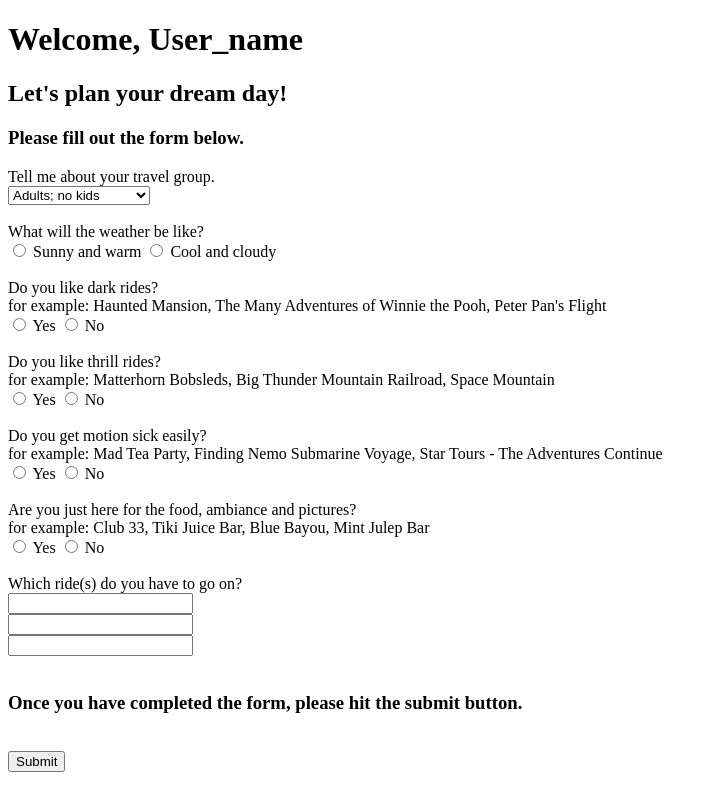
After one commit to jessicalynn1/project, a Flask app: page /form in a window 1280 px wide. The commit adds this page. Shown: the whole page, without its empty margins (0-717 px from the left). Run offline with Flask 2, Linux system fonts and the light colour scheme.

Commit message:
End of day 1/22/22

```diff
--- a/model.py
+++ b/model.py
@@ -29,12 +29,12 @@ class Form(db.Model):
                         autoincrement=True,
                         primary_key=True)
     user_id = db.Column(db.Integer, db.ForeignKey("users.user_id"))
-    question1 = db.Column(db.Boolean)
-    question2 = db.Column(db.Boolean)
+    question1 = db.Column(db.String)
+    question2 = db.Column(db.String)
     question3 = db.Column(db.Boolean)
     question4 = db.Column(db.Boolean)
     question5 = db.Column(db.Boolean)
-    question6 = db.Column(db.String)
+    question6 = db.Column(db.Boolean)
     question7 = db.Column(db.String)
     question8 = db.Column(db.String)
     question9 = db.Column(db.String)
--- a/server.py
+++ b/server.py
@@ -1,9 +1,8 @@
 """this is where you set up routes (to web pages); routes include functions that return render_templates to html pages"""
-
 
 from flask import (Flask, render_template, request, flash, session,
                    redirect)
-# from model import connect_to_db, db
+from model import connect_to_db, db
 import crud
 
 from jinja2 import StrictUndefined
@@ -11,20 +10,80 @@ from jinja2 import StrictUndefined
 app = Flask(__name__)
 app.secret_key = "dev"
 app.jinja_env.undefined = StrictUndefined
+# init_app(app)
 
 
 @app.route("/")
 def welcome_page ():
     """Show the Welcome page"""
 
-    return render_template("template.html")
+    return render_template("homepage.html")
 
-@app.route("/")
+@app.route("/users", methods=["POST"])
+def register_user():
+    """Create a new user."""
+    email = request.form.get("email")
+    password = request.form.get("password")
+
+    user_exist = crud.get_user_by_email(email)
+
+    if user_exist:
+        flash ("This email is already registered on our website. Please log in.")
+    else:
+        user = crud.create_user(email, password)
+        db.session.add(user)
+        db.session.commit()
+        flash ("Account created. Please log in.")
+
+    return redirect ("/")
+
+@app.route("/login", methods=["POST"])
+def log_in():
+    """Existing user log in."""
+
+    email = request.form.get("email")
+    password = request.form.get("password")
+
+    user_exist = crud.get_user_by_email(email)
+    # check_password = crud.check_user_password(password)
+
+    if user_exist:
+        checked_user = crud.check_user_password(email, password)
+        if checked_user:
+            session['pkey'] = checked_user
+            flash ("Success! You are logged in!")
+            return redirect("/form")
+        else:
+            flash ("Wrong password. Please try again.")
+    else:
+        flash ("No match for email entered. Please create an account.")
+
+    return redirect("/")
+
+@app.route("/rides")
 def rides_page ():
-    """Show the itinerary page"""
+    """Show the rides page"""
 
-    return render_template("template.html")
+    return render_template("rides.html")  #just for me to look at
+
+@app.route("/form")
+def form_page ():
+    """Loads form for user"""
+
+    return render_template("form.html")
+
+@app.route("/results")
+def results_page ():
+    """Shows the results of form"""
+
+    return render_template("results.html")
+
+@app.route("/user_itinerary")
+def user_itinerary ():
+    """User's first page upon second login"""
+
+    return render_template("user_itinerary.html")
 
 if __name__ == "__main__":
-    # connect_to_db(app)
+    connect_to_db(app)
     app.run(host="0.0.0.0", debug=True)
--- /dev/null
+++ b/templates/form.html
@@ -0,0 +1,98 @@
+<!-- if new user, then load this page with form (heart of the website) -->
+
+{% extends 'base.html' %}
+
+{% block body %}
+  <h1> Welcome, User_name</h1>
+        <!-- Need to figure out how to get user_name to populate -->
+
+    <h2>Let's plan your dream day!</h2>
+    <h3>Please fill out the form below.</h3>
+
+    <form>
+        Tell me about your travel group.
+    <br>
+    <select name="question1">
+        <option value="Adults; no kids">Adults; no kids</option>
+        <option value="Family; kids under 8">Family; kids under 8</option>
+        <option value="Family; kids over 8">Family; kids over 8</option>
+        <option value="Large group, 6+">Large group, 6+</option>
+    </select>
+  </form>
+  <br>
+
+    <form name="question2">
+        What will the weather be like?
+    <br>
+    <input type="radio" name="weather" value="hot">
+        <label> Sunny and warm </label>
+    <input type="radio" name="weather" value="not hot">
+        <label> Cool and cloudy </label>
+    </form>
+    <br>
+
+    <form name="question3">
+        Do you like dark rides?
+    <br>
+    for example: Haunted Mansion, The Many Adventures of Winnie the Pooh, Peter Pan's Flight
+    <br>
+    <input type="radio" name="dark-ride" value="yes">
+        <label> Yes </label>
+    <input type="radio" name="dark-ride" value="no">
+        <label> No </label>
+    </form>
+    <br>
+
+    <form name="question4">
+        Do you like thrill rides?
+    <br>
+    for example: Matterhorn Bobsleds, Big Thunder Mountain Railroad, Space Mountain
+    <br>
+    <input type="radio" name="thrill-ride" value="yes">
+        <label> Yes </label>
+    <input type="radio" name="thrill-ride" value="no">
+        <label> No </label>
+    </form>
+    <br>
+
+    <form name="question5">
+        Do you get motion sick easily?
+    <br>
+    for example: Mad Tea Party, Finding Nemo Submarine Voyage, Star Tours - The Adventures Continue
+    <br>
+    <input type="radio" name="motion-sick" value="yes">
+        <label> Yes </label>
+    <input type="radio" name="motion-sick" value="no">
+        <label> No </label>
+    </form>
+    <br>
+
+    <form name="question6">
+        Are you just here for the food, ambiance and pictures?
+    <br>
+    for example: Club 33, Tiki Juice Bar, Blue Bayou, Mint Julep Bar
+    <br>
+    <input type="radio" name="thrill-ride" value="yes">
+        <label> Yes </label>
+    <input type="radio" name="thrill-ride" value="no">
+        <label> No </label>
+    </form>
+    <br>
+
+    <form name="question7">
+       Which ride(s) do you have to go on?
+    <br>
+    <input type="text" name="must-ride1">
+    <br>
+    <input type="text" name="must-ride2">
+    <br>
+    <input type="text" name="must-ride3">
+    </form>
+    <br>
+
+    <h3>Once you have completed the form, please hit the submit button.</h3>
+    <br>
+
+    <input type="submit" />
+  </form>
+{% endblock %}
--- a/templates/formpage.html
+++ /dev/null
@@ -1 +0,0 @@
-<!-- if new user, then load this page with form (heart of the website) -->
--- a/templates/homepage.html
+++ b/templates/homepage.html
@@ -1,11 +1,10 @@
 <!-- asks for login or sign up -->
 
-<!-- {% extends 'base.html' %} -->
+{% extends 'base.html' %}
 {% block title %}Dream Disney Day{% endblock %}
 
 {% block body %}
   <h1>Welcome!</h1>
-
 
   <h2>Create an Account</h2>
   <form action="/users" method="POST">
--- a/templates/template.html
+++ b/templates/rides.html
@@ -1,4 +1,4 @@
-<!-- place where user can login and look at current and past itineraries -->
+<!-- just a list of all the rides from the API -->
 
 <!DOCTYPE html>
 <html lang="en">
```
Also changed, not shown: crud.py (+7 -6 lines), templates/user_profile.html (+11 -1 lines), templates/users.html (added, +12 -0 lines).
